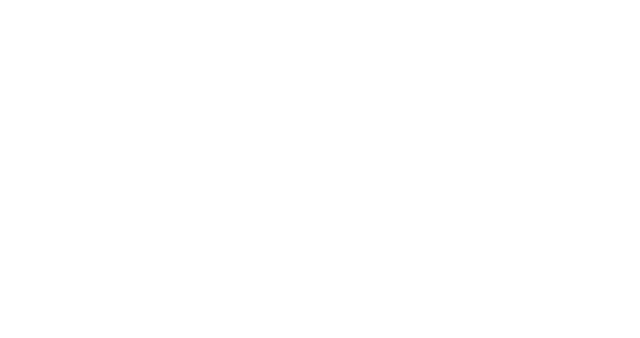
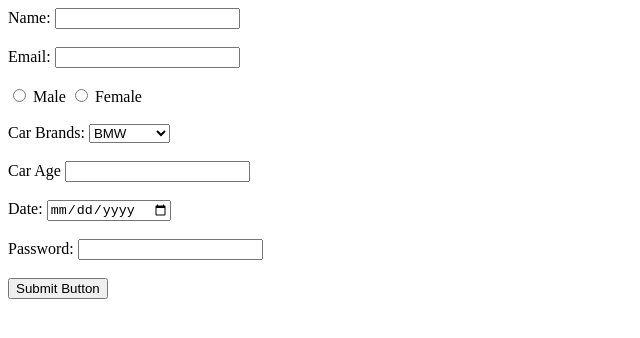
Before and after one commit to acciojob/car-insurance-form-subham-20000901, a website: page main.html in a window 1280 px wide. Shown: the whole page, without its empty margins (0-640 px from the left). Drawn offline with Linux system fonts and the light colour scheme.

Commit message:
created a submission

```diff
--- a/main.html
+++ b/main.html
@@ -8,6 +8,38 @@
 
 <body>
 	<!-- the entire body must be written by student -->
+	<label for="name">Name:</label>
+	<input name="name"  id="name" type="Text" required><br><br>
+
+	<label for="email">Email:</label>
+	<input name="email"  id="email " type="Email" required><br><br>
+
+
+	<input name="Gender"  id="male" type="Radio" required>
+	<label for="male">Male</label>
+	<input name="Gender"  id="female" type="Radio" required>
+	<label for="female">Female</label><br><br>
+
+	<label for="cars">Car Brands:</label>
+	<select id="cars">
+		<option value="BMW">BMW</option>
+		<option value="Audi">Audi</option>
+		<option value="Mercedez">Mercedez</option>
+	</select><br><br>
+
+
+
+	<label for="carage">Car Age</label>
+	<input name="carage"  id="carage" type="Number" required><br><br>
+
+	<label for="dop">Date:</label>
+	<input name="dop"  id="dop" type="Date" required><br><br>
+
+	<label for="password">Password:</label>
+	<input name="password"  id="password" type="Password" required><br><br>
+
+	<button type="/submit">Submit Button</button>
+
     <script type="text/javascript" src="./script.js">
 </script>
 
```
